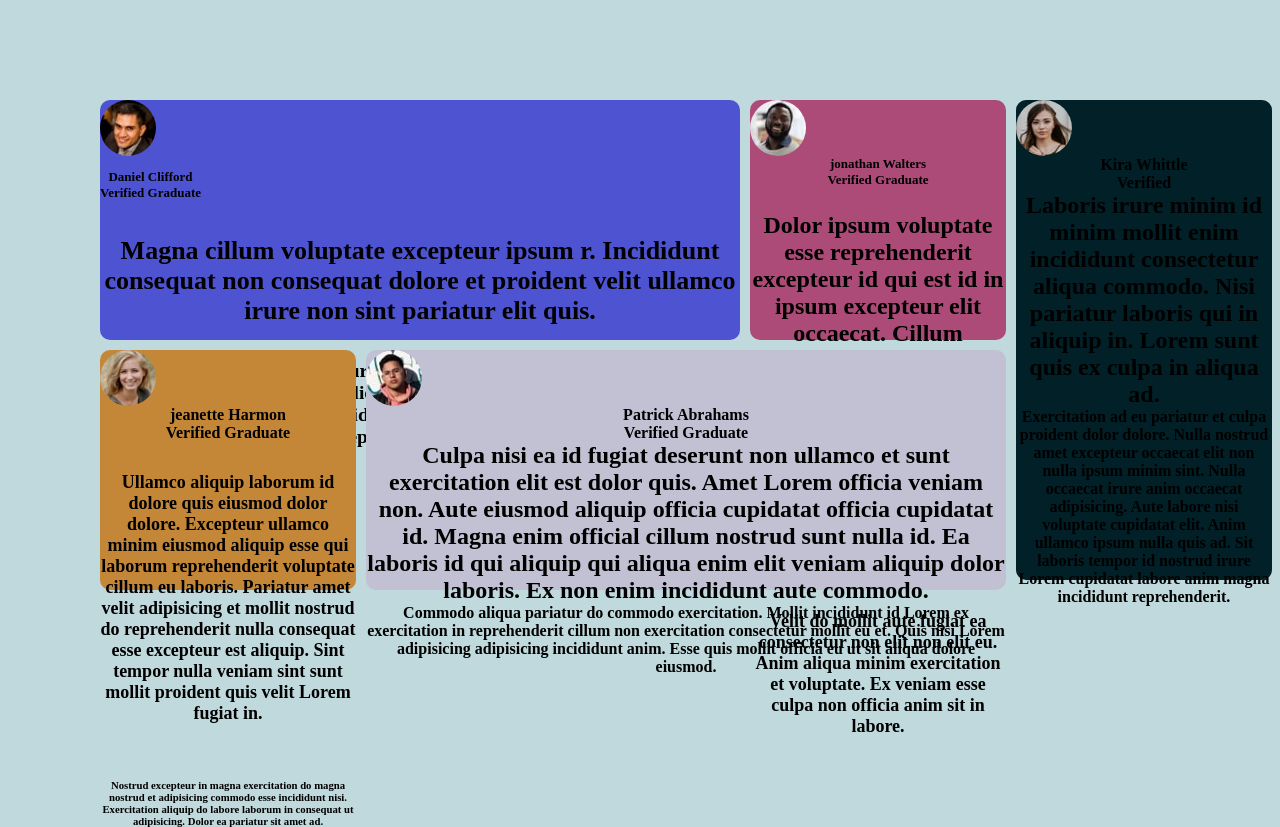
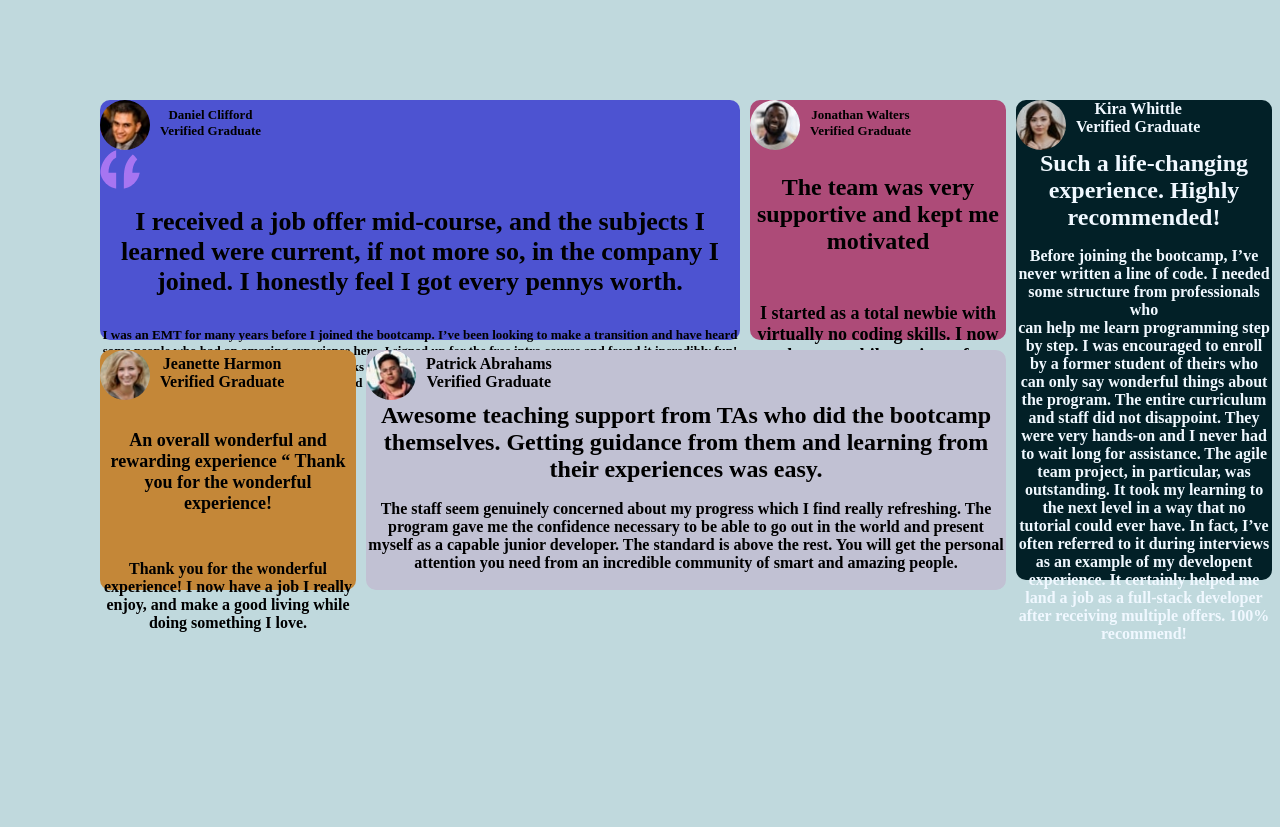
Before and after one commit to ARINCoder/CSS-Flexbox-and-Grid, a plain HTML site: page my testimonial/grid.html in a window 1280 px wide. Shown: the top 827 px of the page. After the commit the page ends 800 px from the top, so only its background shows below. Drawn offline with Linux system fonts and the light colour scheme.

Commit message:
Update grid.html

```diff
--- a/my testimonial/grid.html
+++ b/my testimonial/grid.html
@@ -15,78 +15,75 @@
             <div class="container-a">
 
                 <div class="daniel">
-                <img src="./resources/image-daniel.jpg" alt="daniel image">
-                <p id="p"> Daniel Clifford <br>Verified Graduate</p>
-                <h1> Magna cillum voluptate excepteur ipsum
-                    r. Incididunt consequat non consequat dolore et proident velit ullamco irure non
-                    sint pariatur elit quis.</h1>
-                <h2> Culpa eu ea laboris pariatur pariatur officia excepteur et. Enim nulla deserunt dolore velit qui.
-                    Aliquip pariatur ipsum pariatur fugiat culpa aliquip ullamco culpa ea incididunt commodo qui
-                    commodo.
-                    Labore tempor excepteur aute ullamco.</h2>
+                    <div class="image"> <img id="p2" src="./resources/image-daniel.jpg" alt="daniel image">
+                        <p1 id="p"> Daniel Clifford <br>Verified Graduate</p1>
+                    </div>
+                    <img id="p3" src="./resources/bg-pattern-quotation.svg" alt="">
+                    <h1> I received a job offer mid-course, and the subjects I learned were current,
+                        if not more so, in the company I joined.
+                        I honestly feel I got every pennys worth. </h1>
+                    <p>I was an EMT for many years before I joined the bootcamp. I’ve been looking to make a
+                        transition and have heard some people who had an amazing experience here.
+                        I signed up for the free intro course and found it incredibly fun!
+                        I enrolled shortly thereafter.
+                        The next 12 weeks was the best -
+                        and most grueling - time of my life. Since completing the course, I’ve successfully switched
+                        careers, working as a Software Engineer at a VR startup.</p>
                 </div>
 
                 <div class="jonathan">
-                <img src="./resources/image-jonathan.jpg" alt="jonathan">
-                <p1>jonathan Walters <br> Verified Graduate</p1>
-                <h3> Dolor ipsum voluptate esse reprehenderit excepteur id qui est id in ipsum excepteur elit occaecat.
-                    Cillum laborum aliquip sunt exercitation deserunt in reprehenderit reprehenderit mollit. Duis cillum
-                    est
-                    culpa aliquip occaecat minim adipisicing dolore consectetur mollit.</h3>
-                <h4> Velit do mollit aute fugiat ea consectetur non elit non elit eu. Anim aliqua minim exercitation et
-                    voluptate. Ex veniam esse culpa non officia anim sit in labore.</h4>
+                    <div class="image"> <img id="p2" src="./resources/image-jonathan.jpg" alt="jonathan">
+                        <p1 id="p">Jonathan Walters <br> Verified Graduate</p1>
+                    </div>
+
+                    <h3> The team was very supportive and kept me motivated </h3>
+
+                    <h4> I started as a total newbie with virtually no coding skills.
+                        I now work as a mobile engineer for a big company.
+                        This was one of the best investments I’ve made in myself</h4>
                 </div>
             </div>
             <div class="container 3">
                 <div class="jeanette">
-                <img src="./resources/image-jeanette.jpg" alt="">
-                <p2> jeanette Harmon <br> Verified Graduate </p2>
-                <h5> Ullamco aliquip laborum id dolore quis eiusmod dolor dolore. Excepteur ullamco minim eiusmod
-                    aliquip
-                    esse qui laborum reprehenderit voluptate cillum eu laboris. Pariatur amet velit adipisicing et
-                    mollit
-                    nostrud do reprehenderit nulla consequat esse excepteur est aliquip. Sint tempor nulla veniam sint
-                    sunt
-                    mollit proident quis velit Lorem fugiat in.</h5>
-                <h6> Nostrud excepteur in magna exercitation do magna nostrud et adipisicing commodo esse incididunt
-                    nisi.
-                    Exercitation aliquip do labore laborum in consequat ut adipisicing. Dolor ea pariatur sit amet ad.
-                </h6>
+                    <div class="image"> <img id="p2" src="./resources/image-jeanette.jpg" alt="">
+                        <p1 id="p"> Jeanette Harmon <br> Verified Graduate </p1>
+                    </div>
+
+                    <h5> An overall wonderful and rewarding experience “ Thank you for the wonderful experience!</h5>
+                    <p> Thank you for the wonderful experience! I now have a job I really enjoy,
+                        and make a good living while doing something I love.
+                    </p>
                 </div>
                 <div class="patrick">
-                <img src="./resources/image-patrick.jpg" alt="">
-                <p3>
+                    <div class="image"> <img id="p2" src="./resources/image-patrick.jpg" alt="">
+                        <p1 id="p">
                             Patrick Abrahams <br> Verified Graduate
-                </p3>
-                <h7> Culpa nisi ea id fugiat deserunt non ullamco et sunt exercitation elit est dolor quis. Amet Lorem
-                    officia veniam non. Aute eiusmod aliquip officia cupidatat officia cupidatat id. Magna enim official
-                    cillum nostrud sunt nulla id. Ea laboris id qui aliquip qui aliqua enim elit veniam aliquip dolor
-                    laboris. Ex non enim incididunt aute commodo.</h7>
-                <h8> Commodo aliqua pariatur do commodo exercitation. Mollit incididunt id Lorem ex exercitation in
-                    reprehenderit cillum non exercitation consectetur mollit eu et. Quis nisi Lorem adipisicing
-                    adipisicing
-                    incididunt anim. Esse quis mollit officia eu ut sit aliqua dolore eiusmod.</h8>
+                        </p1>
+                    </div>
+
+                    <h7> Awesome teaching support from TAs who did the bootcamp themselves. Getting guidance from them
+                        and learning from their experiences was easy. </h7>
+                    <p>The staff seem genuinely concerned about my progress which I find really refreshing. The program
+                        gave me the confidence necessary to be able to go out in the world and present myself as a
+                        capable junior developer. The standard is above the rest. You will get the personal attention
+                        you need from an incredible community of smart and amazing people.</p>
                 </div>
             </div>
 
         </div>
         <div class="container2">
             <div class="kira">
-                <img src="./resources/image-kira.jpg" alt="">
-                <p4>
-                    Kira Whittle <br> Verified
-                </p4>
+                <div class="image"> <img id="p2" src="./resources/image-kira.jpg" alt="">
+                    <p1 id="p4"> Kira Whittle <br> Verified Graduate</41>
+                </div>
 
-                <h9> Laboris irure minim id minim mollit enim incididunt consectetur aliqua commodo. Nisi pariatur
-                    laboris
-                    qui in aliquip in. Lorem sunt quis ex culpa in aliqua ad.</h9>
-                <h10> Exercitation ad eu pariatur et culpa proident dolor dolore. Nulla nostrud amet excepteur occaecat
-                    elit
-                    non nulla ipsum minim sint. Nulla occaecat irure anim occaecat adipisicing. Aute labore nisi
-                    voluptate
-                    cupidatat elit. Anim ullamco ipsum nulla quis ad. Sit laboris tempor id nostrud irure Lorem
-                    cupidatat
-                    labore anim magna incididunt reprehenderit.</h10>
+                <h9 id="h9">Such a life-changing experience. Highly recommended!</h9>
+                <p id="p4">  Before joining the bootcamp, I’ve never written a line of code.
+                    I needed some structure from professionals who
+                    <br>can help me learn programming step by step.
+                     I was encouraged to enroll by a former student of theirs who can only say wonderful things about the program. The entire curriculum and staff did not disappoint. They were very hands-on and I never had to wait long for assistance. The agile team project, in particular, was outstanding. It took my learning to the next level in a way that no tutorial could ever have. In fact, I’ve often referred to it during interviews as an example of my developent experience. It certainly helped me land
+                     a job as a full-stack developer after receiving multiple offers. 100% recommend!
+                </p>
 
             </div>
         </div>
```
Lines whose indentation alone changed are shown as unchanged.
